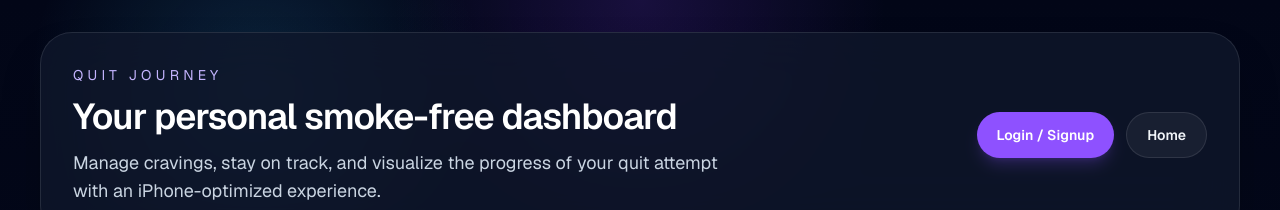
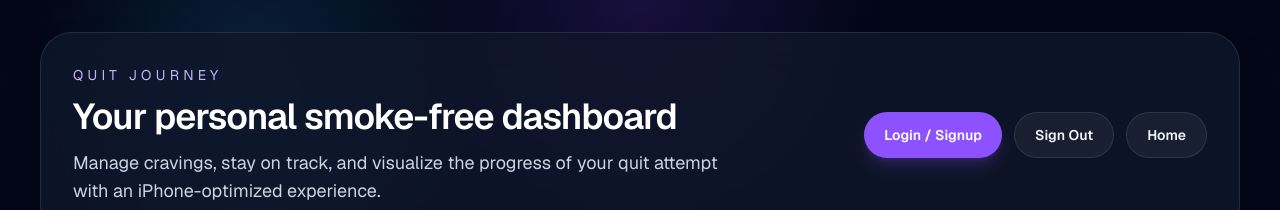
Before and after one commit to chen-fu-rong/quit-app, a Next.js app: page /dashboard in a window 1280 px wide. Shown: the top 210 px of the page. Built offline with nearby package versions, Linux system fonts and the light colour scheme; no server answers.

Commit message:
feat: add sign out button to dashboard

```diff
--- a/app/dashboard/page.tsx
+++ b/app/dashboard/page.tsx
@@ -2,6 +2,7 @@ import Link from 'next/link'
 import QuitTracker from '../../components/QuitTracker'
 import CravingCounter from '../../components/CravingCounter'
 import StatsView from '../../components/StatsView'
+import SignOutButton from '../../components/SignOutButton'
 
 const dailyTips = [
   'Drink a glass of water when a craving hits — hydration helps reset the urge.',
@@ -35,6 +36,7 @@ export default function DashboardPage() {
               <Link href="/login" className="inline-flex items-center justify-center rounded-full bg-violet-500 px-5 py-3 text-sm font-semibold text-white shadow-lg shadow-violet-500/20 transition hover:bg-violet-400">
                 Login / Signup
               </Link>
+              <SignOutButton />
               <Link href="/" className="inline-flex items-center justify-center rounded-full border border-white/10 bg-white/5 px-5 py-3 text-sm font-semibold text-slate-100 transition hover:border-violet-400">
                 Home
               </Link>
--- /dev/null
+++ b/components/SignOutButton.tsx
@@ -0,0 +1,22 @@
+"use client"
+import { useRouter } from 'next/navigation'
+import { getSupabaseClient } from '../lib/supabase/client'
+
+export default function SignOutButton() {
+  const supabase = getSupabaseClient()
+  const router = useRouter()
+
+  async function handleSignOut() {
+    await supabase.auth.signOut()
+    router.push('/')
+  }
+
+  return (
+    <button
+      onClick={handleSignOut}
+      className="inline-flex items-center justify-center rounded-full border border-white/10 bg-white/5 px-5 py-3 text-sm font-semibold text-slate-100 transition hover:border-red-400 hover:text-red-400"
+    >
+      Sign Out
+    </button>
+  )
+}
```
